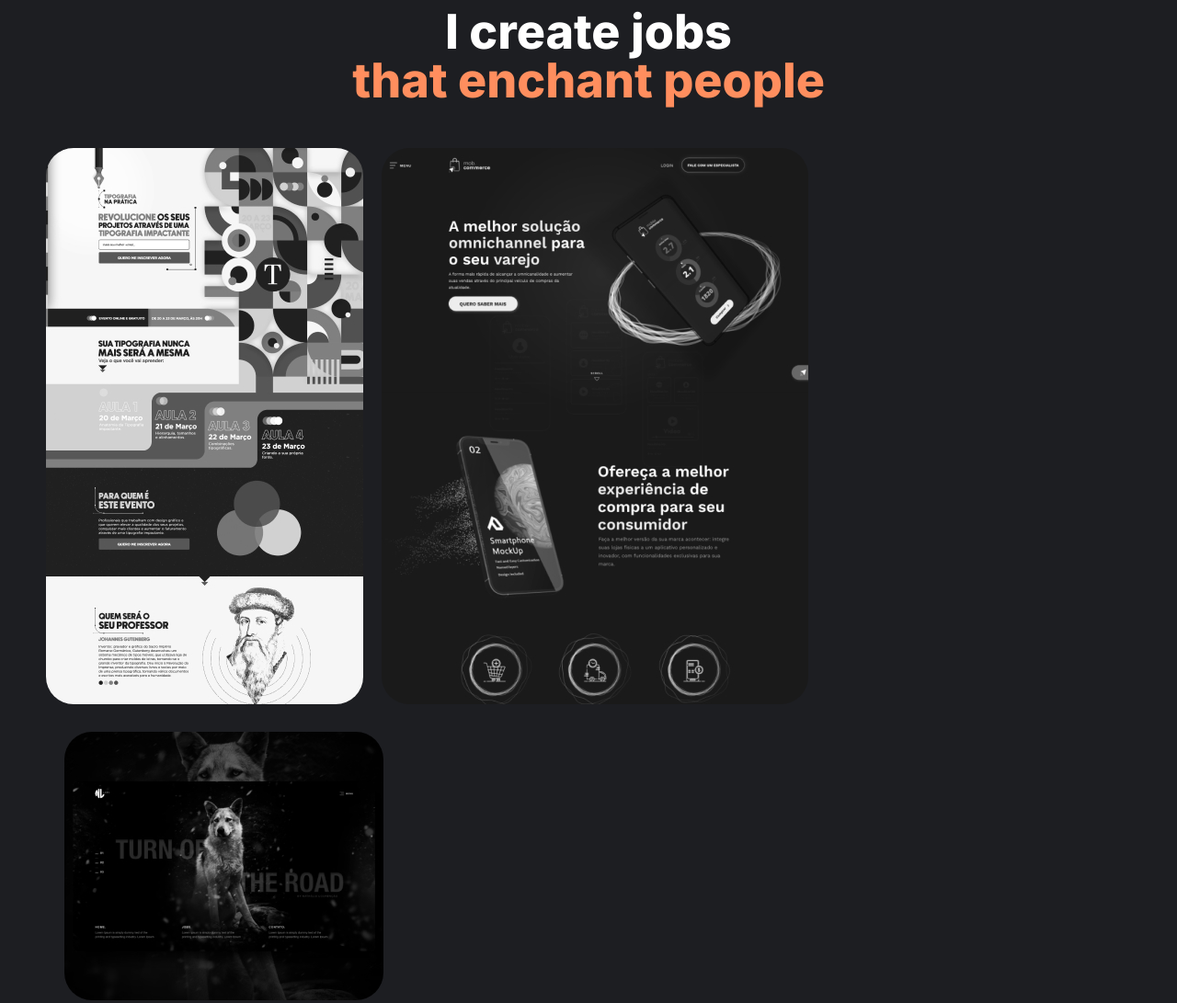
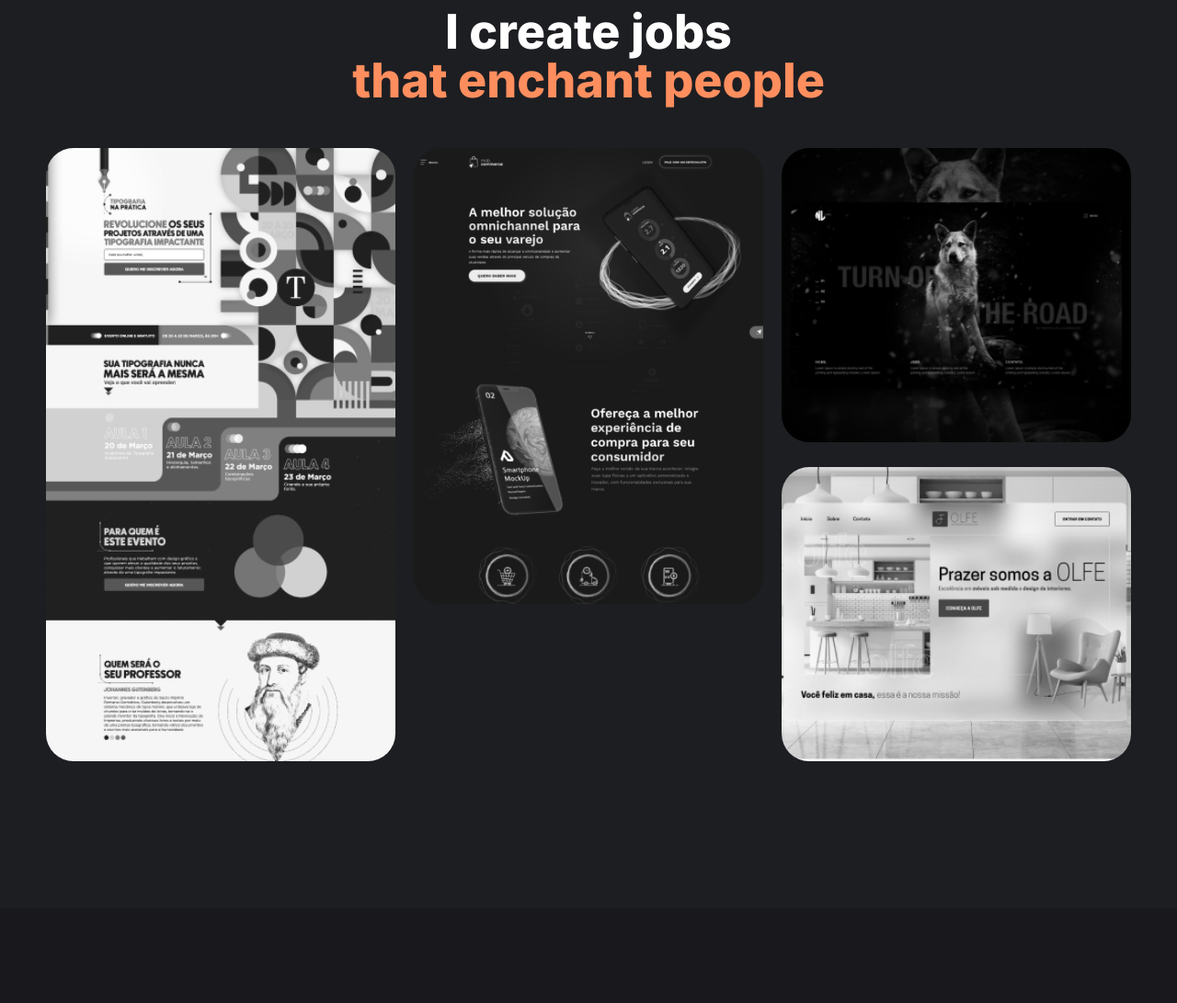
Before and after one commit to zhanik228/portfolio, a plain HTML site: page index.html in a window 1280 px wide. Shown: the part 2324-3415 px from the top of the page at 92% size. Drawn offline with Linux system fonts and the light colour scheme.

Commit message:
improved cols and added wrapper

```diff
--- a/index.html
+++ b/index.html
@@ -13,6 +13,8 @@
   <link rel="stylesheet" href="style.css">
 </head>
 <body>
+  <div class="wrapper">
+    <div class="content">
   <header class="header">
     <div class="header__container container">
       <nav class="header-nav">
@@ -199,7 +201,7 @@
     </div>
   </section>
 </main>
-
+  </div>
   <footer class="footer">
     <div class="footer__content">
     <div class="footer__container container">
@@ -213,6 +215,7 @@
   <div class="footer__copyright">© 2022 by Nathália Lourenção | Made with Figma and Webflow</div>
 
   </footer>
+</div>
 
 </body>
 </html>
--- a/style.css
+++ b/style.css
@@ -39,6 +39,17 @@ a, a:visited{text-decoration: none;}
 a:hover{text-decoration: none;}
 ul li {list-style: none;}
 img{vertical-align: top;}
+
+.wrapper {
+  min-height: 100%;
+  overflow: hidden;
+  display: flex;
+  flex-direction: column;
+}
+
+.content {
+  flex: 1 1 auto;
+}
 
 /* btn primary */
 .btn {
@@ -555,6 +566,7 @@ img {
   background: #19191D;
   padding: 60px 0;
   margin-bottom: 90px;
+
 }
 .skills__container {
 }
@@ -658,12 +670,14 @@ img {
 }
 
 .works__row {
-  flex: 0 0 33.333%;
+  flex-wrap: wrap;
+  margin: 0px -10px;
 }
 .row {
 }
 .works__col {
-  padding: 0 0px 0 20px;
+  flex: 0 0 33.333%;
+  padding: 0 10px;
   display: flex;
   flex-direction: column;
   justify-content: space-between;
@@ -674,9 +688,7 @@ img {
   margin-bottom: 15px;
 }
 
-.works__col:first-child {
-  padding: 0 0px 0 0;
-}
+
 .works__img img{
   max-width: 100%;
 }
@@ -687,8 +699,12 @@ img {
   .works__col {
     align-items: center;
     margin: 0 auto;
-    padding: 0 20px;
   }
+
+  .works__row {
+    display: block;
+  }
+
 
 }
 
```
